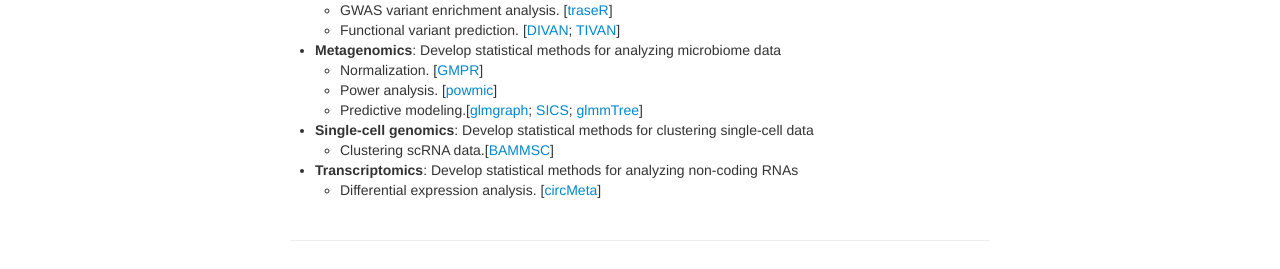
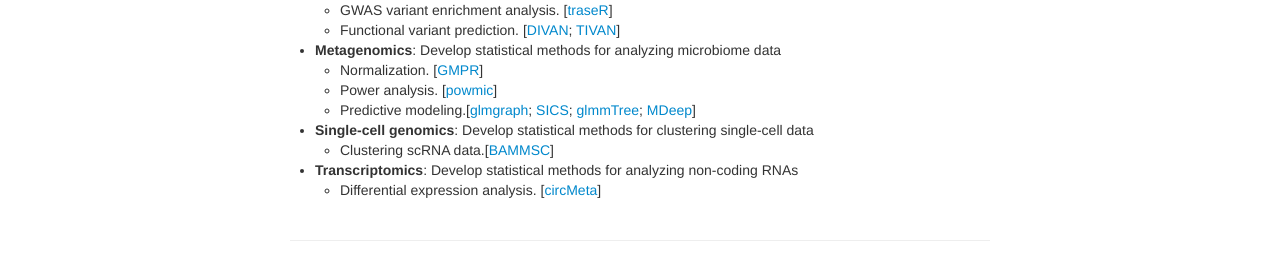
Before and after one commit to lichenbiostat/lichen-lab.github.io, a Jekyll site: the page built from index.md, in a window 1280 px wide. Shown: the part 785-1054 px from the top of the page. Built offline with Jekyll 4.4.1, drawn with Linux system fonts in a browser that asks for light colours.

Commit message:
Update index.md

```diff
--- a/index.md
+++ b/index.md
@@ -58,7 +58,8 @@ Develop computational methods for annotating and analyzing functional variants (
 Develop statistical methods for analyzing microbiome data
 	- Normalization. [<a href="https://peerj.com/articles/4600/">GMPR</a>]
 	- Power analysis. [<a href="https://academic.oup.com/bioinformatics/advance-article/doi/10.1093/bioinformatics/btaa197/5809526">powmic</a>]
-	- Predictive modeling.[<a href="https://academic.oup.com/bioinformatics/article/31/24/3991/197681">glmgraph</a>; <a href="https://www.frontiersin.org/articles/10.3389/fmicb.2018.03112/full">SICS</a>; <a href="https://www.frontiersin.org/articles/10.3389/fmicb.2018.01391/full">glmmTree</a>]
+	- Predictive modeling.[<a href="https://academic.oup.com/bioinformatics/article/31/24/3991/197681">glmgraph</a>; <a href="https://www.frontiersin.org/articles/10.3389/fmicb.2018.03112/full">SICS</a>; <a href="https://www.frontiersin.org/articles/10.3389/fmicb.2018.01391/full">glmmTree</a>;
+	<a href="https://academic.oup.com/bib/advance-article-abstract/doi/10.1093/bib/bbaa073/5835556?redirectedFrom=fulltext">MDeep</a>]
 
 - **Single-cell genomics**:
 Develop statistical methods for clustering single-cell data
```
